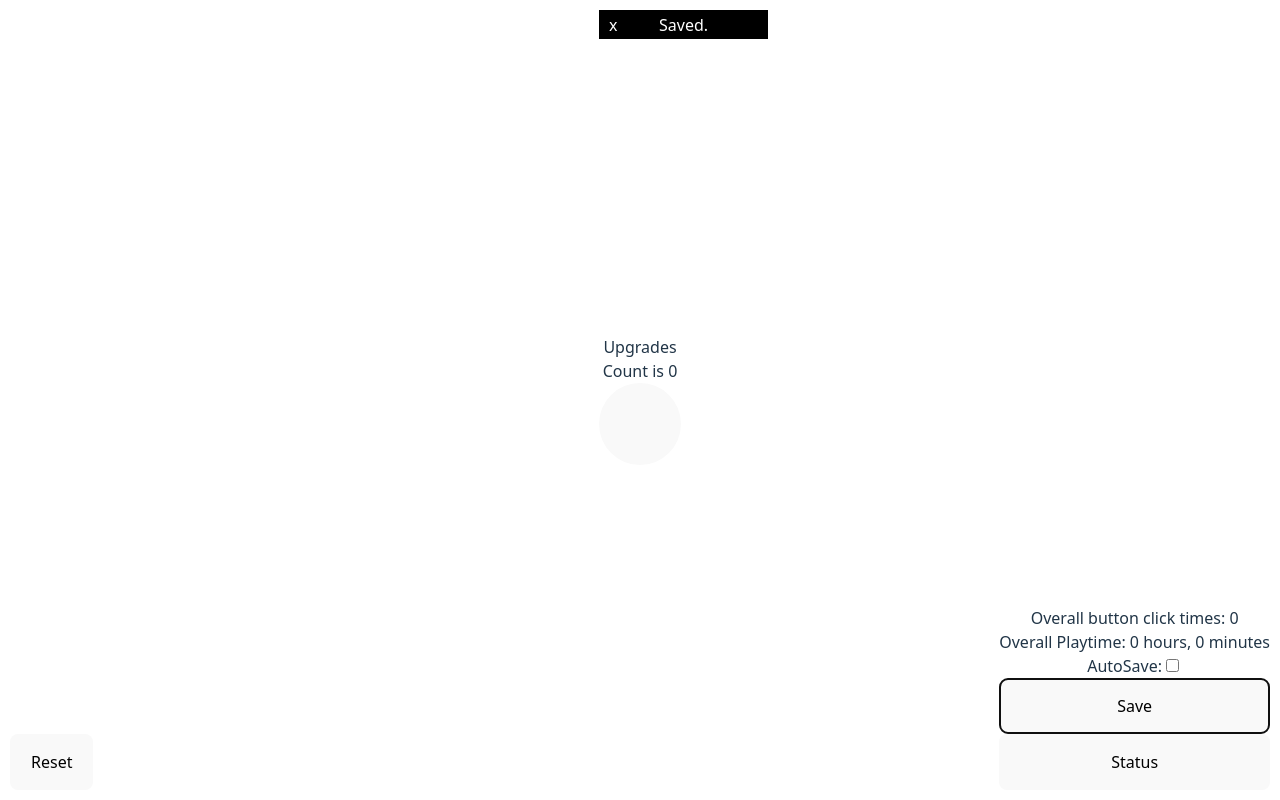
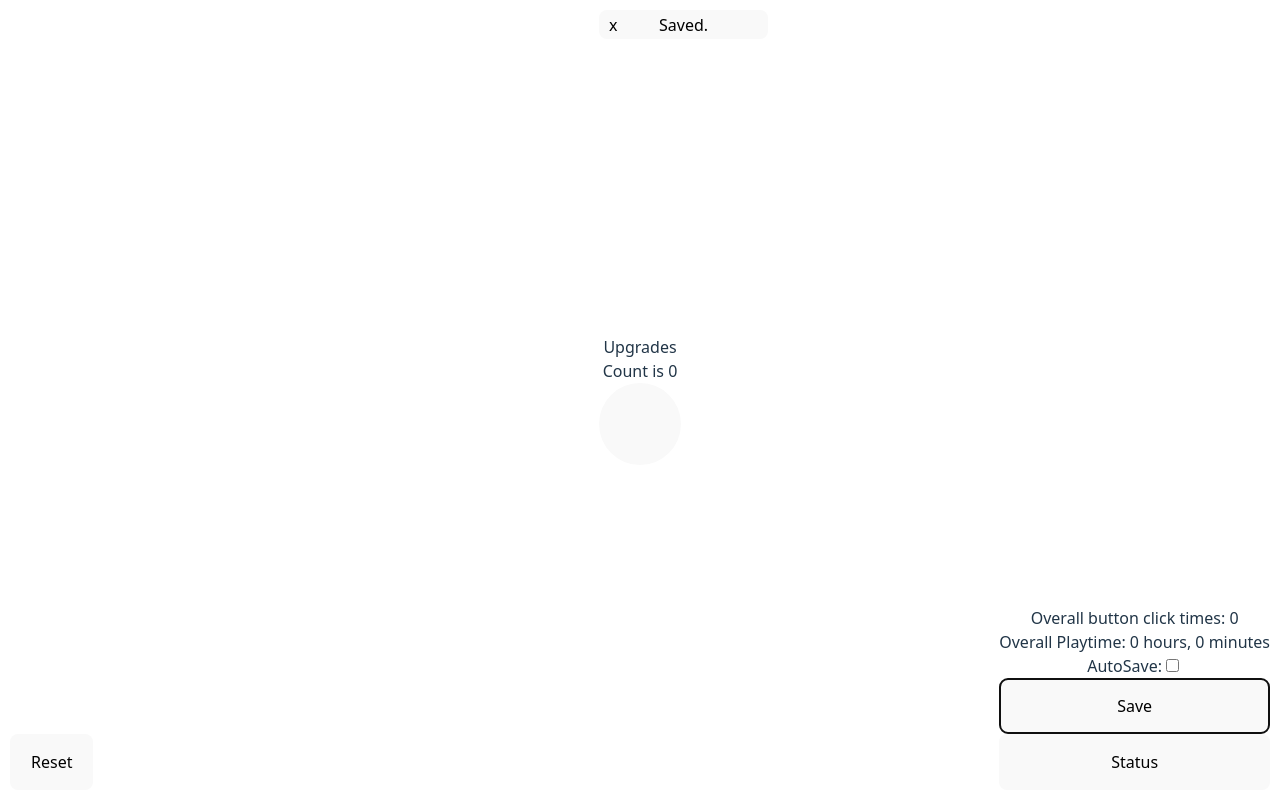
Before and after one commit to noimzip/pachinko, a website built with Vite: page index.html in a window 1280 px wide. Both pictures are taken after a click on the button "Save". Built offline with nearby package versions, Linux system fonts and the light colour scheme.

Commit message:
Fix: Modify the color scheme to match the theme

```diff
--- a/src/style.css
+++ b/src/style.css
@@ -76,14 +76,15 @@ h1 {
   padding-left: 60px;
   padding-right: 60px;
   color: #fff;
-  background-color: #000;
+  background-color: #1a1a1a;
+  border-radius: 8px;
 }
 
 #close-notification {
   position: absolute;
   left: 0;
   margin-left: 10px;
-  color: #fff;
+  cursor: pointer;
 }
 
 button {
@@ -157,4 +158,8 @@ button:focus-visible {
   button {
     background-color: #f9f9f9;
   }
+  .notification {
+    background-color: #f9f9f9;
+    color: #000;
+  }
 }
```
